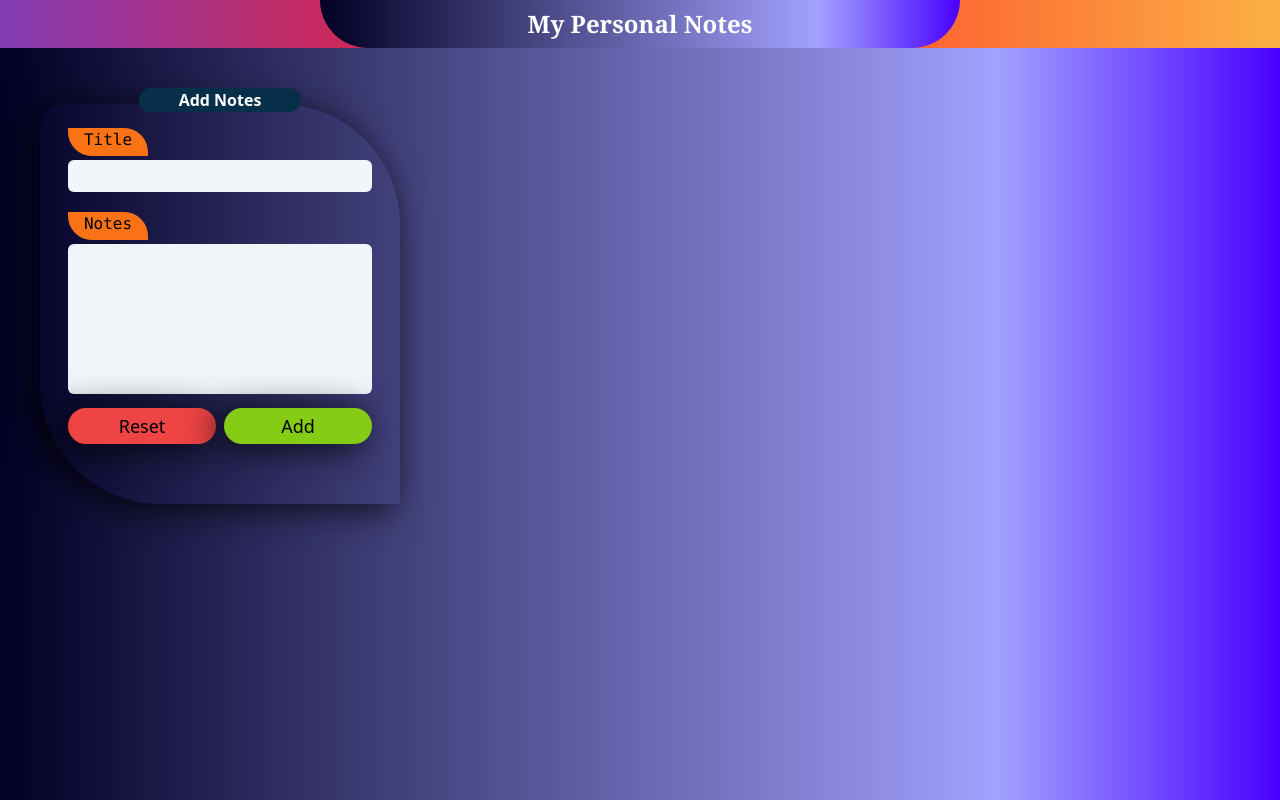
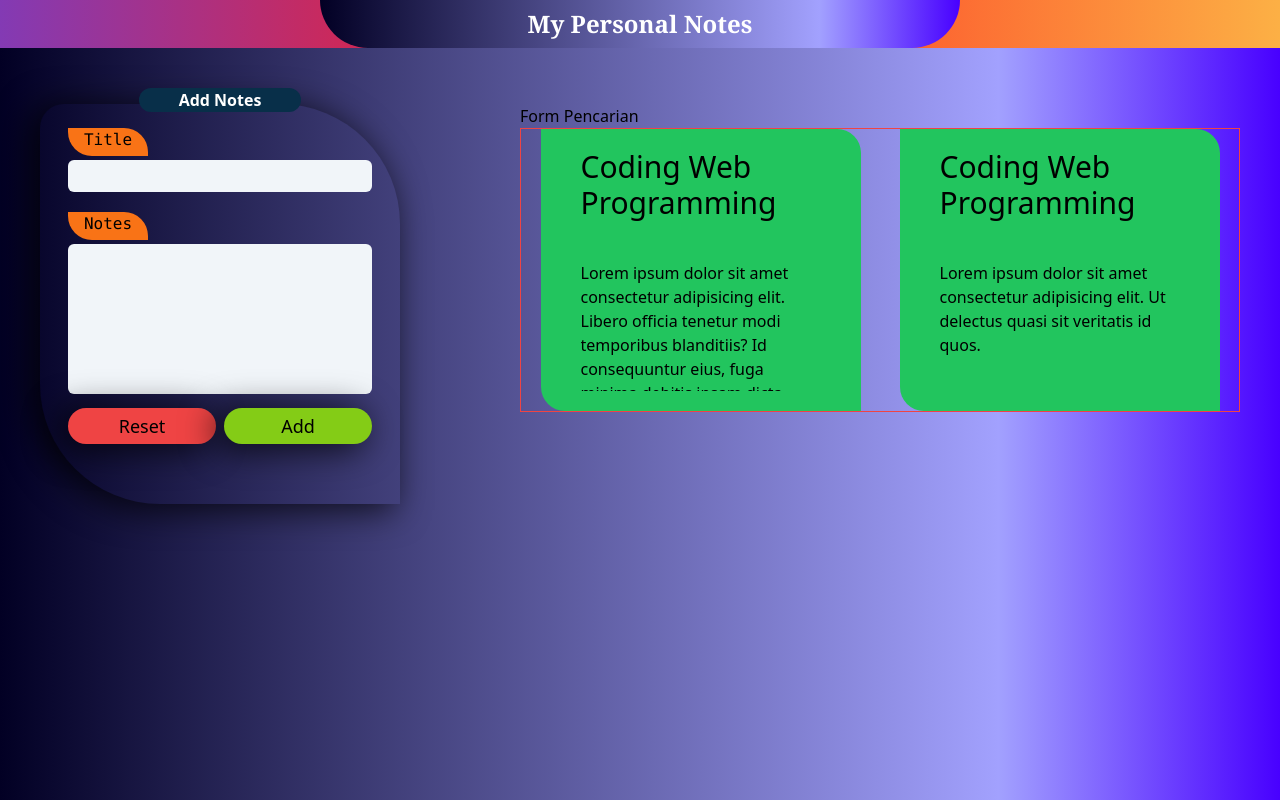
Before and after one commit to muhrafifrbn/personal-note-app, a React (Vite) app: page / in a window 1280 px wide. Built offline with nearby package versions, Linux system fonts and the light colour scheme.

Commit message:
Membuat component DataNote

```diff
--- /dev/null
+++ b/src/components/DataNote.jsx
@@ -0,0 +1,28 @@
+export default function DataNote() {
+  return (
+    <section className="w-[60%]">
+      <div>
+        <h1>Form Pencarian</h1>
+      </div>
+      <div>
+        <div className="flex justify-around  border border-red-500">
+          <div className="w-[320px] rounded-tr-3xl  rounded-bl-3xl  bg-green-500 px-10 py-5   ">
+            <h1 className="text-3xl mb-5">Coding Web Programming</h1>
+            <div className="h-[150px] overflow-auto py-5 ">
+              <p className="font-sans text-base">
+                Lorem ipsum dolor sit amet consectetur adipisicing elit. Libero officia tenetur modi temporibus blanditiis? Id consequuntur eius, fuga minima debitis ipsam dicta inventore doloremque quia, quidem quos? Maxime, cum? Quia
+                voluptas obcaecati nihil odit laboriosam, exercitationem vero assumenda modi cumque autem reiciendis rerum aliquid dolore laborum ducimus sit, odio eligendi!
+              </p>
+            </div>
+          </div>
+          <div className="w-[320px] rounded-tr-3xl  rounded-bl-3xl  bg-green-500 px-10 py-5   ">
+            <h1 className="text-3xl mb-5">Coding Web Programming</h1>
+            <div className="h-[150px] overflow-auto py-5 ">
+              <p className="font-sans text-base">Lorem ipsum dolor sit amet consectetur adipisicing elit. Ut delectus quasi sit veritatis id quos.</p>
+            </div>
+          </div>
+        </div>
+      </div>
+    </section>
+  );
+}
--- a/src/components/InputNotes.jsx
+++ b/src/components/InputNotes.jsx
@@ -18,11 +18,7 @@ export default function InputNotes({ children }) {
           </label>
           <textarea style={{ resize: "none" }} type="text" name="" id="title" className="w-full p-1 px-2 focus:outline-none focus:ring-sky-500 focus:ring-1 rounded-md lg:h-[150px] h-36  bg-slate-100" />
         </div>
-        <div className="px-2 mb-2 flex justify-center items-center gap-2">
-          {/* <button className="card px-2 py-1 rounded-full w-[150px]  text-black hover:text-white transition duration-500 text-lg text-center bg-red-500 hover:bg-sky-950">Reset</button>
-          <button className="card px-2 py-1 rounded-full w-[150px]  text-black hover:text-white transition duration-500 text-lg text-center bg-lime-500 hover:bg-sky-950">Add</button> */}
-          {children}
-        </div>
+        <div className="px-2 mb-2 flex justify-center items-center gap-2">{children}</div>
       </form>
     </section>
   );
--- a/src/components/NoteApp.jsx
+++ b/src/components/NoteApp.jsx
@@ -1,13 +1,15 @@
 import InputNotes from "./InputNotes";
 import Button from "./Button";
+import DataNote from "./DataNote";
 
 export default function NoteApp() {
   return (
-    <section className="px-10 pt-14">
+    <section className="px-10 pt-14 flex justify-between">
       <InputNotes>
         <Button teks="Reset" className="card px-2 py-1 rounded-full w-[150px]  text-black hover:text-white transition duration-500 text-lg text-center bg-red-500 hover:bg-sky-950" />
         <Button teks="Add" className="card px-2 py-1 rounded-full w-[150px]  text-black hover:text-white transition duration-500 text-lg text-center bg-lime-500 hover:bg-sky-950" />
       </InputNotes>
+      <DataNote />
     </section>
   );
 }
```
